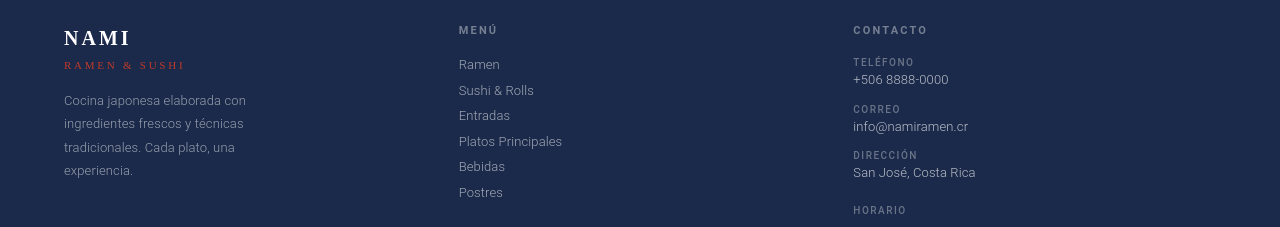
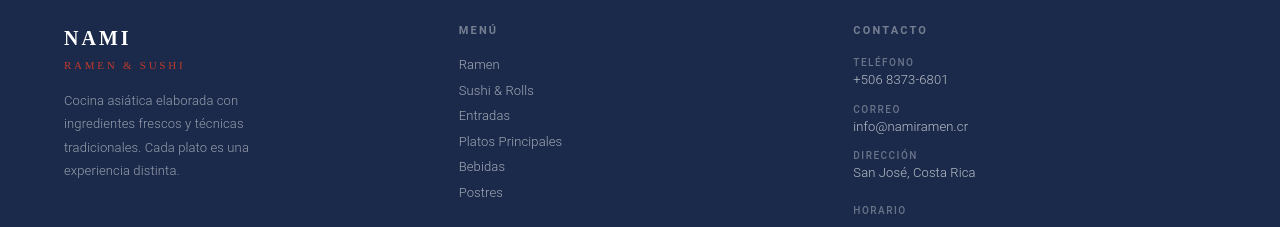
Before and after one commit to kleb104/apiNamiRamen, a React (Vite) app in the folder appNamiRamen/: page / in a window 1280 px wide. Shown: the part 1049-1276 px from the top of the page. Built offline with nearby package versions, Linux system fonts and the light colour scheme.

Commit message:
Ajustes Home y Footer

```diff
--- a/appNamiRamen/src/components/Home/Home.jsx
+++ b/appNamiRamen/src/components/Home/Home.jsx
@@ -4,33 +4,6 @@ import Typography from '@mui/material/Typography';
 import Box from '@mui/material/Box';
 import Grid from '@mui/material/Grid';
 import Button from '@mui/material/Button';
-
-const menuItems = [
-  {
-    icon: '🍜',
-    nombre: 'Tonkotsu Nami',
-    descripcion: 'Caldo de cerdo 18 horas, chashu, huevo marinado y nori',
-    precio: '₡6,500',
-  },
-  {
-    icon: '🍣',
-    nombre: 'Omakase Roll',
-    descripcion: 'Salmón, aguacate, queso crema y salsa ponzu',
-    precio: '₡5,800',
-  },
-  {
-    icon: '🥟',
-    nombre: 'Gyoza Nami',
-    descripcion: '6 piezas de gyoza de cerdo y jengibre con salsa ponzu',
-    precio: '₡3,200',
-  },
-  {
-    icon: '🦑',
-    nombre: 'Takoyaki',
-    descripcion: 'Bolitas de pulpo con salsa okonomiyaki y katsuobushi',
-    precio: '₡3,600',
-  },
-];
 
 const pilares = [
   {
--- a/appNamiRamen/src/components/Layout/Footer.jsx
+++ b/appNamiRamen/src/components/Layout/Footer.jsx
@@ -56,8 +56,8 @@ export function Footer() {
                 maxWidth: 220,
               }}
             >
-              Cocina japonesa elaborada con ingredientes frescos y técnicas
-              tradicionales. Cada plato, una experiencia.
+              Cocina asiática elaborada con ingredientes frescos y técnicas
+              tradicionales. Cada plato es una experiencia distinta.
             </Typography>
           </Grid>
 
@@ -112,7 +112,7 @@ export function Footer() {
             </Typography>
 
             {[
-              { label: 'Teléfono', value: '+506 8888-0000' },
+              { label: 'Teléfono', value: '+506 8373-6801' },
               { label: 'Correo', value: 'info@namiramen.cr' },
               { label: 'Dirección', value: 'San José, Costa Rica' },
             ].map(({ label, value }) => (
```
